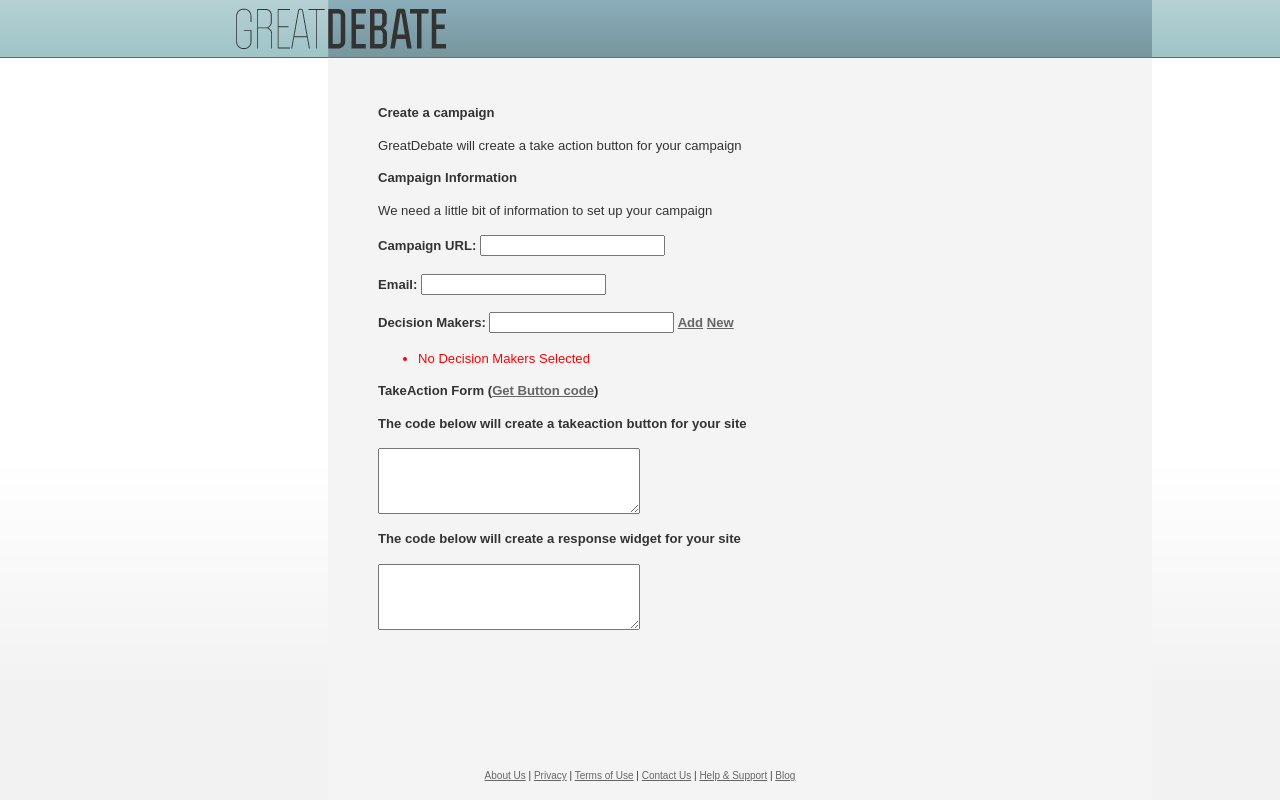
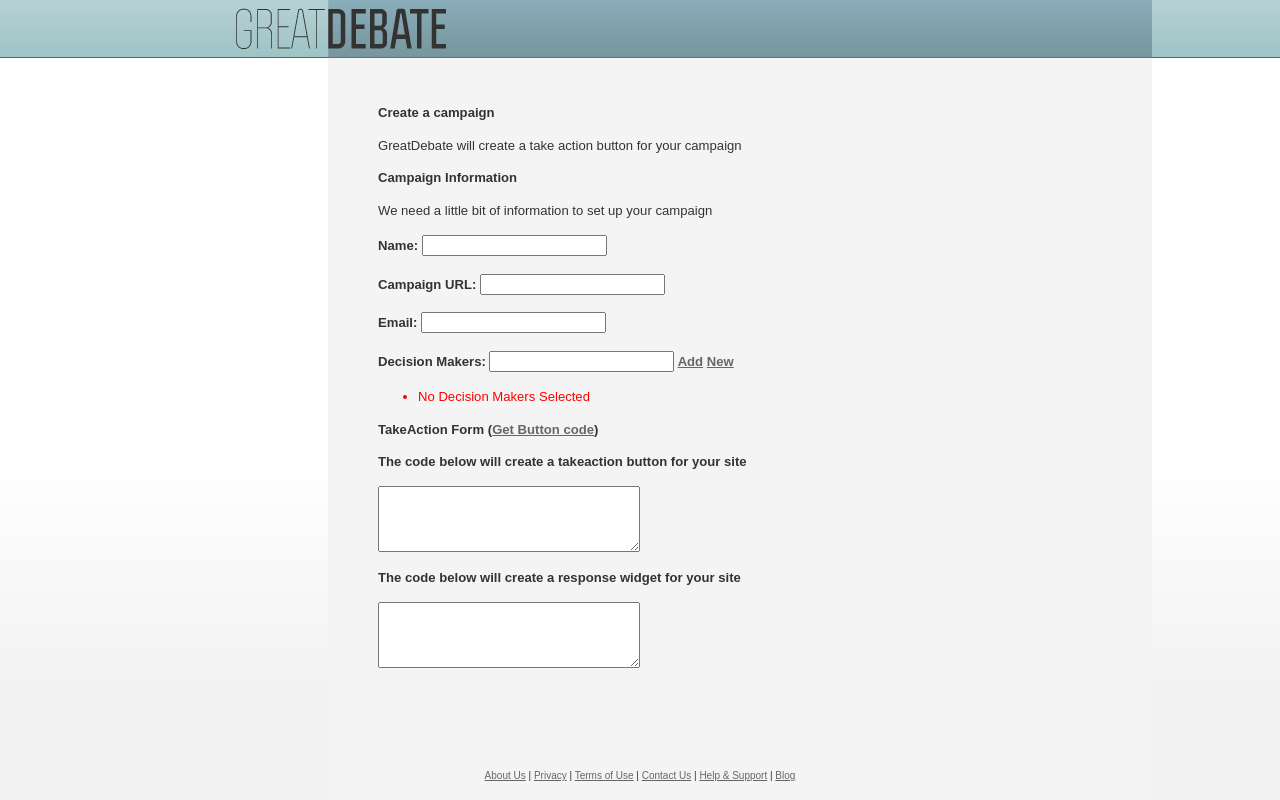
Before and after one commit to hackforchange/GreatDebate, a Django app: page /create_campaign/ in a window 1280 px wide. Run offline with Django 3.2, Linux system fonts and the light colour scheme; some web fonts are replaced.

Commit message:
added name field

```diff
--- a/greatdebate/templates/create_campaign.html
+++ b/greatdebate/templates/create_campaign.html
@@ -95,6 +95,7 @@
           <h4>Campaign Information</h4>
           We need a little bit of information to set up your campaign
           <form method="POST" action="/save_campaign/" name="save_campaign">
+            <h4>Name: <span class="input"><input type="text" name="name" /></span></h4>
             <h4>Campaign URL: <span class="input"><input type="text" name="campaign_url" /></span></h4>
             <h4>Email: <span class="input"><input type="text" name="email" /></span></h4>
             <h4>Decision Makers: <span class="input"><input id="tags" type="text" name="decision_makers" /></span>
```
